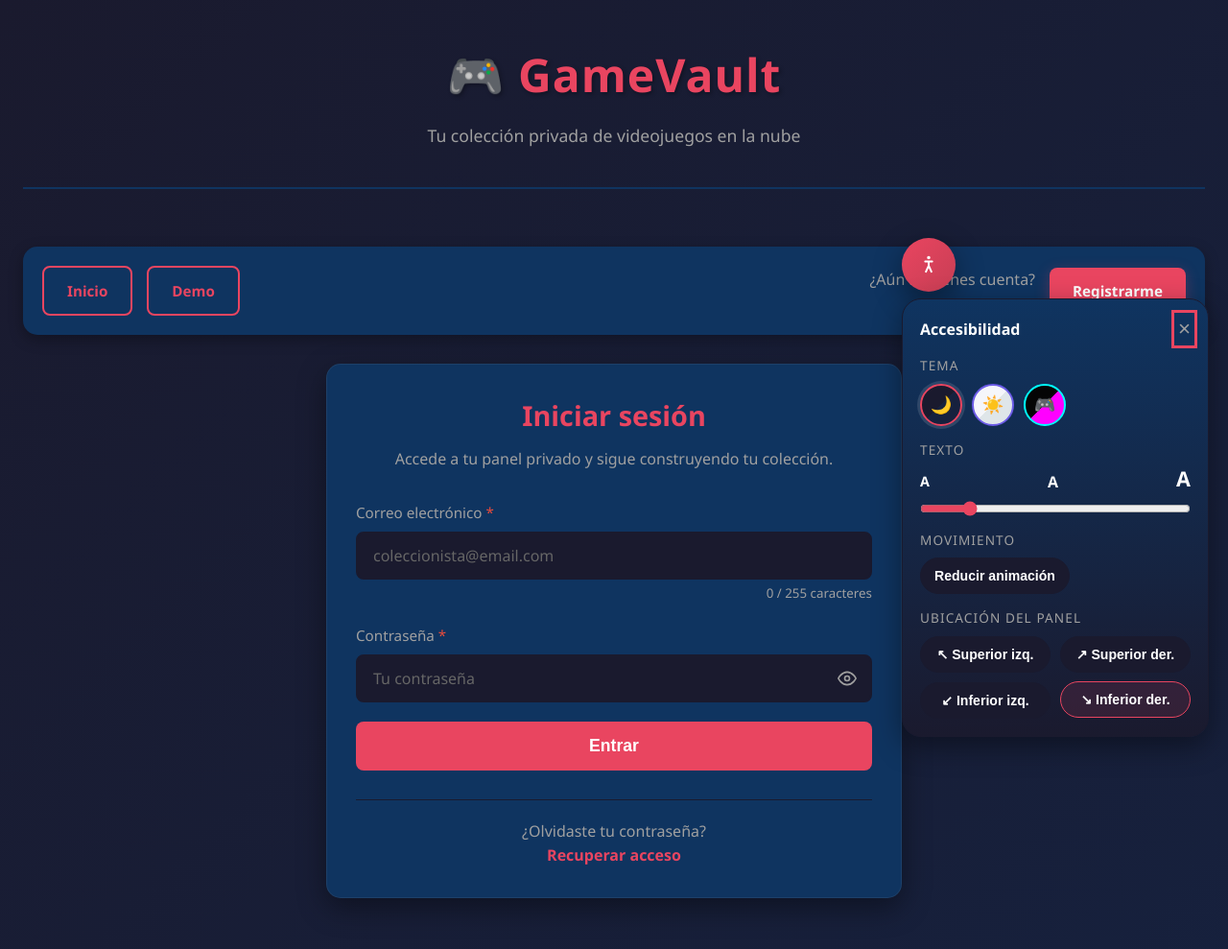
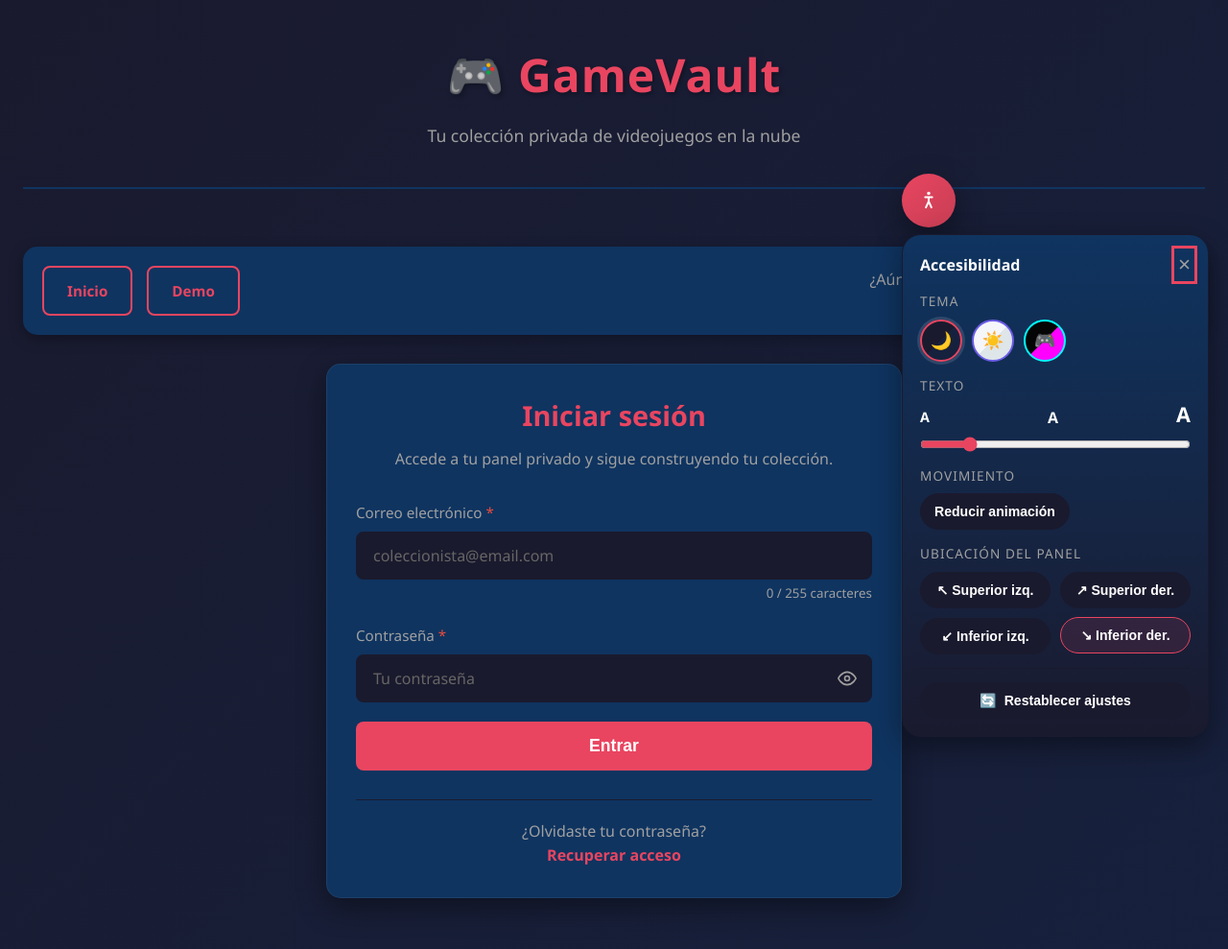
Before and after one commit to HOLA-GG/GameVault-AWS-Project, a Flask app: page /login?next=/admin in a window 1280 px wide, after a click on "Herramientas de accesibilidad". Shown: the top 989 px of the page at 96% size. Run offline with Flask 3, Linux system fonts and the light colour scheme; some libraries are stand-ins or nearby versions.

Commit message:
Add reset accessibility button to accessibility panel
Introduces a fully accessible reset button at the bottom of the accessibility panel to allow users to restore all theme, text-scale, motion, and position settings to defaults with a single click. Includes ARIA labels and a polite screen reader announcement on reset.

Co-authored-by: HOLA-GG <214366329+HOLA-GG@users.noreply.github.com>

```diff
--- a/app/templates/base.html
+++ b/app/templates/base.html
@@ -76,6 +76,12 @@
                     <button type="button" class="accessibility-chip" data-panel-position="bottom-left" aria-pressed="false">↙ Inferior izq.</button>
                     <button type="button" class="accessibility-chip" data-panel-position="bottom-right" aria-pressed="true">↘ Inferior der.</button>
                 </div>
+            </div>
+
+            <div class="accessibility-group" style="border-top: 1px solid var(--border-color); padding-top: 14px; margin-top: 14px;">
+                <button type="button" class="accessibility-chip" id="accessibilityReset" style="width: 100%; justify-content: center; display: flex; gap: 8px;" aria-label="Restablecer ajustes de accesibilidad a los valores predeterminados" title="Restablecer ajustes">
+                    <span aria-hidden="true">🔄</span> Restablecer ajustes
+                </button>
             </div>
         </aside>
     </div>
@@ -500,6 +506,14 @@
                 setReducedMotion(reduced);
                 announceToScreenReader(reduced ? 'Animación reducida activada' : 'Animación reducida desactivada');
             });
+
+            document.getElementById('accessibilityReset')?.addEventListener('click', function() {
+                setTheme('dark');
+                applyFontScale(1);
+                setReducedMotion(false);
+                setPanelPosition('bottom-right');
+                announceToScreenReader('Ajustes de accesibilidad restablecidos a los valores predeterminados');
+            });
             document.addEventListener('click', function(event) {
                 const panel = document.getElementById('accessibilityPanel');
                 const toggle = document.getElementById('accessibilityToggle');
```
